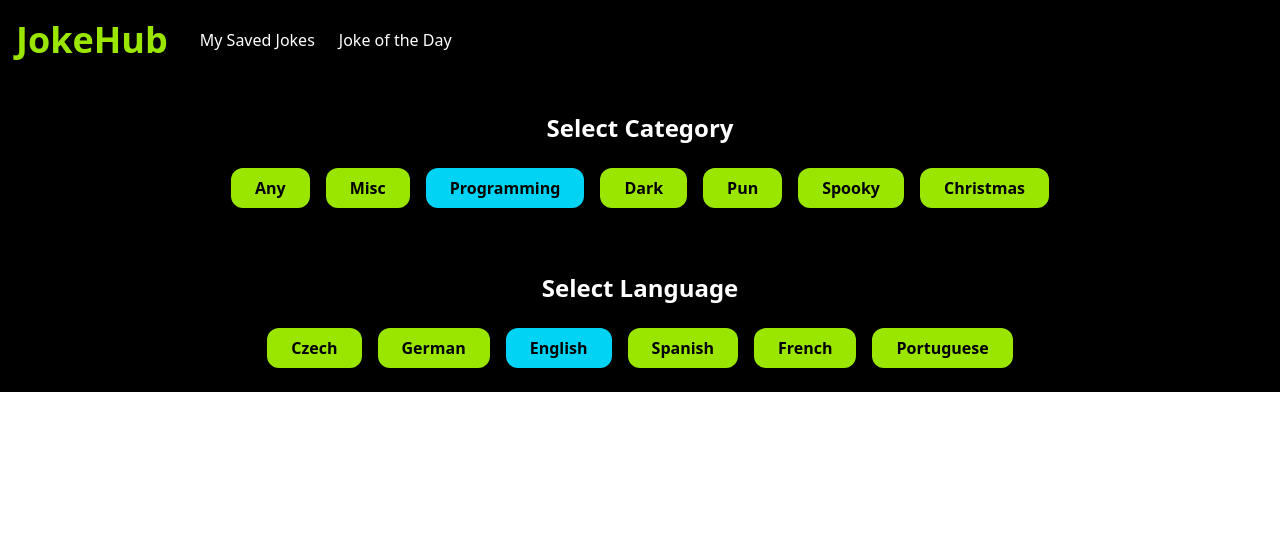
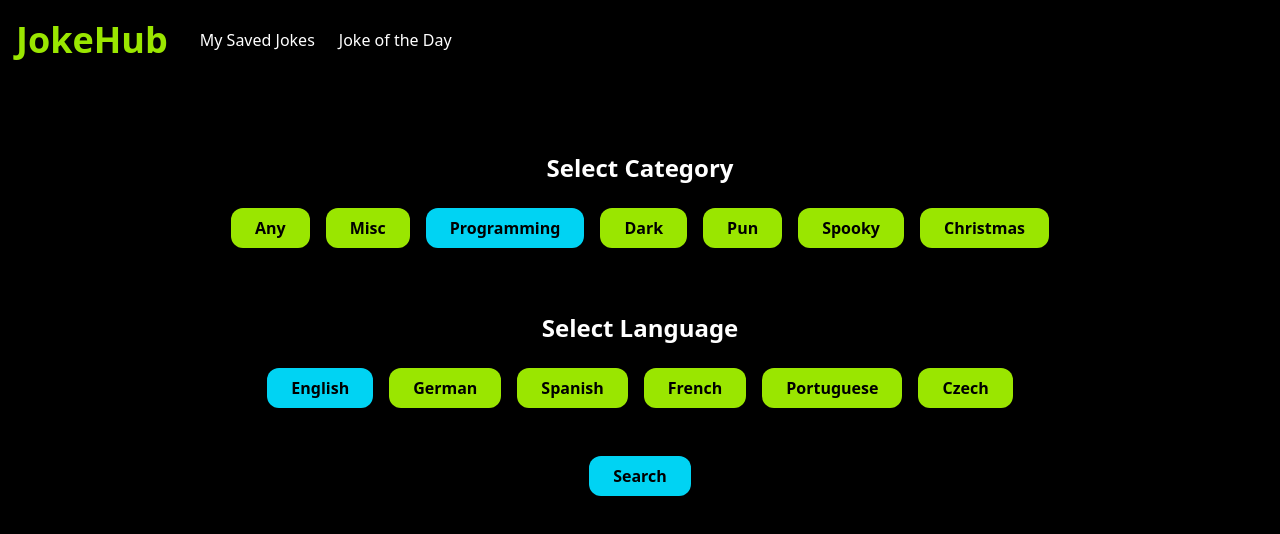
Before and after one commit to ParvamShah1/JokeHub, a React (Vite) app: page / in a window 1280 px wide. Shown: the top 534 px of the page. Built offline with nearby package versions, Linux system fonts and the light colour scheme.

Commit message:
api call implementation

```diff
--- a/src/Components/Language.tsx
+++ b/src/Components/Language.jsx
@@ -1,9 +1,20 @@
-import React, { useContext, useEffect, useState } from 'react';
+import React, { useContext } from 'react';
 import { JokeContext } from '../JokeContext';
 
 const Language = () => {
+  const { categoriesList, language, changeLang } = useContext(JokeContext);
 
-  const {categoriesList,language,setLaguage,changeLang} = useContext(JokeContext)
+  const languageCodeToName = {
+    en: 'English',
+    de: 'German',
+    es: 'Spanish',
+    fr: 'French',
+    pt: 'Portuguese',
+    cs: 'Czech',
+  };
+
+  const currentLangName = languageCodeToName[language] || 'English';
+
   return (
     <>
       <h1 className="bg-black text-white text-xl md:text-2xl pt-10 text-center font-semibold">
@@ -14,8 +25,10 @@ const Language = () => {
           <button
             key={index}
             className={`px-4 sm:px-6 py-2 rounded-xl shadow text-sm sm:text-base font-semibold transition-all
-                ${language === category ? 'bg-cyan-400 text-black' : 'bg-lime-400 text-black hover:bg-cyan-300'}`}
-                        onClick={()=>{changeLang(category)}}
+              ${currentLangName === category
+                ? 'bg-cyan-400 text-black'
+                : 'bg-lime-400 text-black hover:bg-cyan-300'}`}
+            onClick={() => changeLang(category)}
           >
             {category}
           </button>
--- a/src/JokeContext.jsx
+++ b/src/JokeContext.jsx
@@ -1,9 +1,9 @@
-import React, { createContext } from "react";
-import { useState } from "react";
+import React, { createContext, useState } from "react";
+
 export const JokeContext = createContext();
 
-export default function JokeProvider({children}){
-    const categories = ['Any', 'Misc', 'Programming', 'Dark', 'Pun', 'Spooky', 'Christmas'];
+export default function JokeProvider({ children }) {
+  const categories = ['Any', 'Misc', 'Programming', 'Dark', 'Pun', 'Spooky', 'Christmas'];
   const [selectedCategories, setSelectedCategories] = useState(['Programming']);
 
   const toggleCategory = (category) => {
@@ -14,15 +14,38 @@ export default function JokeProvider({children}){
     );
   };
 
-  const categoriesList = ['Czech', 'German', 'English', 'Spanish', 'French', 'Portuguese'];
-  const [language,setLaguage] = useState("English");
-  function changeLang(category){
-   setLaguage(category);
+  const languageMap = {
+    English: "en",
+    German: "de",
+    Spanish: "es",
+    French: "fr",
+    Portuguese: "pt",
+    Czech: "cs",
+  };
+
+  const categoriesList = Object.keys(languageMap);
+
+  const [language, setLanguage] = useState("en");
+
+  function changeLang(selectedLang) {
+    const code = languageMap[selectedLang];
+    setLanguage(code || "en");
   }
 
-  return(
-    <JokeContext.Provider value={{categories,selectedCategories,setSelectedCategories,toggleCategory,categoriesList,language,setLaguage,changeLang}}>
-        {children}
+  return (
+    <JokeContext.Provider
+      value={{
+        categories,
+        selectedCategories,
+        setSelectedCategories,
+        toggleCategory,
+        categoriesList,
+        language,
+        setLanguage,
+        changeLang,
+      }}
+    >
+      {children}
     </JokeContext.Provider>
-  )
+  );
 }
--- a/src/Pages/Home.jsx
+++ b/src/Pages/Home.jsx
@@ -1,15 +1,60 @@
-import React from 'react'
-import Categories from '../Components/Categories'
-import Language from '../Components/Language'
+import React, { useContext, useState } from 'react';
+import Categories from '../Components/Categories';
+import Language from '../Components/Language';
+import { JokeContext } from '../JokeContext';
+import axios from 'axios';
 
 function Home() {
+  const { selectedCategories, language } = useContext(JokeContext);
+  const [joke, setJoke] = useState(null);
+
+  function ApiCall() {
+    if (selectedCategories.length === 0) {
+      console.log("No categories selected.");
+      return;
+    }
+
+    const categoryParam = selectedCategories.join(',');
+
+    axios
+      .get(`https://v2.jokeapi.dev/joke/${categoryParam}?lang=${language}`)
+      .then((response) => {
+        setJoke(response.data);
+      })
+      .catch((error) => {
+        console.error(error);
+      });
+  }
 
   return (
-    <>
-    <Categories/>
-    <Language/>
-    </>
-  )
+    <div className="bg-black min-h-screen text-white pt-10">
+      <Categories />
+      <Language />
+
+      <div className="flex justify-center py-6">
+        <button
+          onClick={ApiCall}
+          className="bg-cyan-400 text-black font-semibold px-6 py-2 rounded-xl shadow hover:bg-cyan-300 transition-all"
+        >
+          Search
+        </button>
+      </div>
+
+      {joke && (
+        <div className="bg-gray-900 mx-4 sm:mx-auto max-w-2xl mt-4 p-6 rounded-xl shadow-lg text-center">
+          <h2 className="text-lg font-bold text-lime-400 mb-4">Joke Category: {joke.category}</h2>
+          {joke.type === 'twopart' ? (
+            <>
+              <p className="text-white text-base mb-2">{joke.setup}</p>
+              <p className="text-cyan-300 font-semibold">{joke.delivery}</p>
+            </>
+          ) : (
+            <p className="text-white text-base">{joke.joke}</p>
+          )}
+        </div>
+      )}
+    </div>
+  );
 }
 
-export default Home
+export default Home;
```
